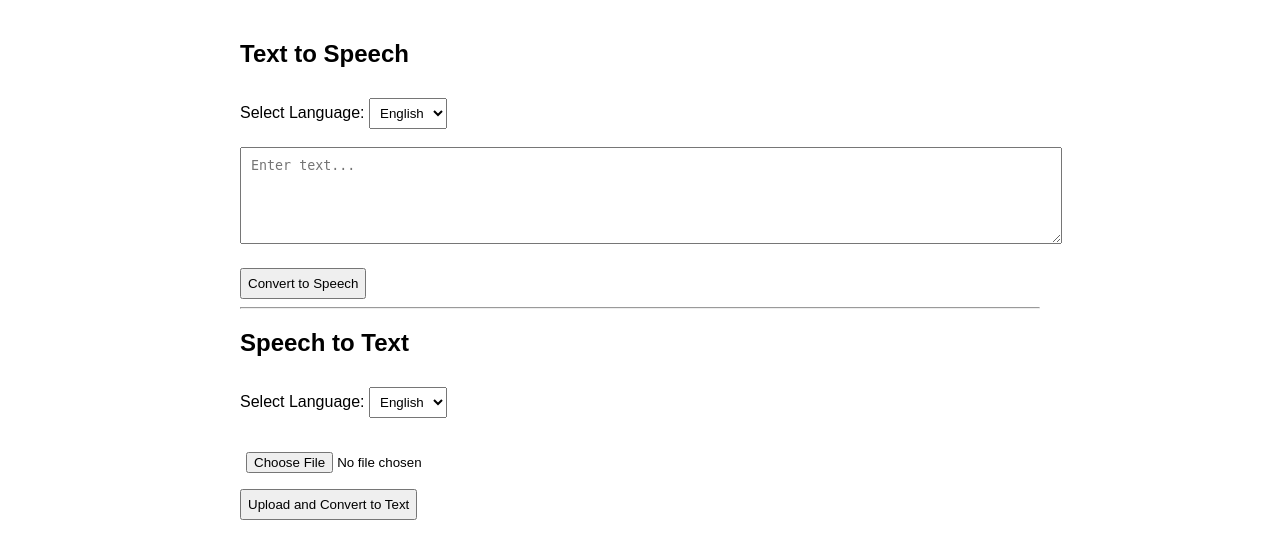
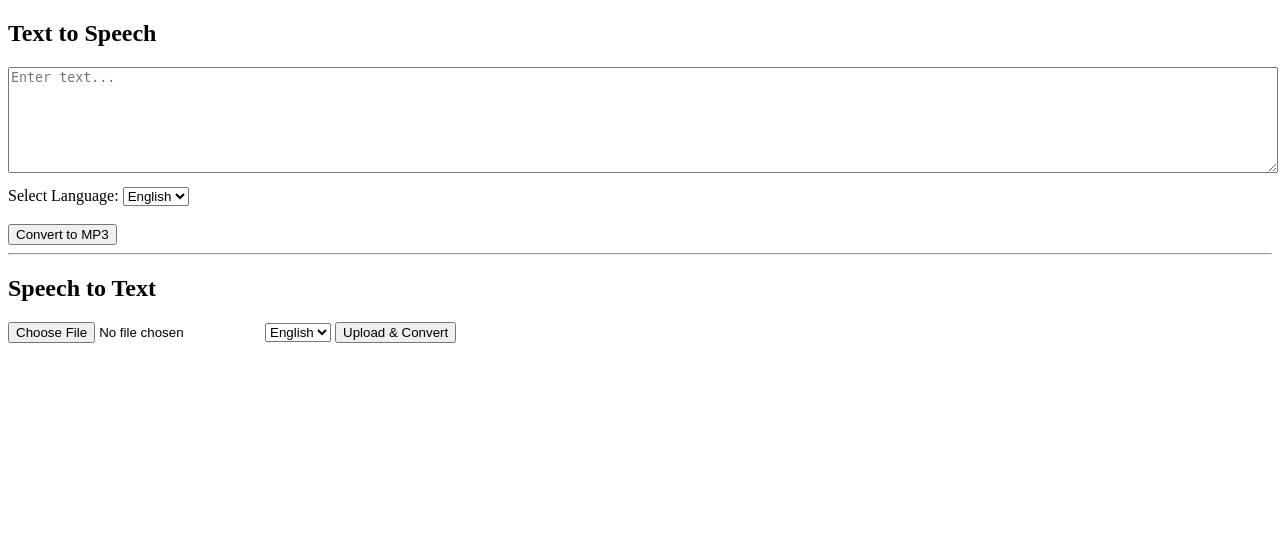
Before and after one commit to yashdhimangethub48/text-speech-app, a Flask app: page / in a window 1280 px wide. Shown: the top 559 px of the page. Run offline with Flask 3, Linux system fonts and the light colour scheme.

Commit message:
Update index.html

```diff
--- a/templates/index.html
+++ b/templates/index.html
@@ -4,46 +4,41 @@
   <meta charset="UTF-8" />
   <title>Text ↔ Speech App</title>
   <style>
-    body { font-family: Arial, sans-serif; max-width: 800px; margin: auto; padding: 20px; }
-    textarea { width: 100%; padding: 10px; margin-bottom: 10px; }
-    select, button, input[type="file"] { margin-top: 10px; padding: 6px; }
+    textarea { width: 100%; height: 100px; margin-bottom: 10px; }
     audio { width: 100%; margin-top: 10px; }
   </style>
 </head>
 <body>
   <h2>Text to Speech</h2>
   <form method="POST">
-    <label for="lang">Select Language:</label>
-    <select name="lang" id="lang">
-      <option value="en" {% if selected_lang == 'en' %}selected{% endif %}>English</option>
-      <option value="hi" {% if selected_lang == 'hi' %}selected{% endif %}>Hindi</option>
+    <textarea name="text_input" placeholder="Enter text...">{{ text_input }}</textarea><br>
+    <label>Select Language:</label>
+    <select name="lang">
+      <option value="en" selected>English</option>
+      <option value="hi">Hindi</option>
     </select><br><br>
-
-    <textarea name="text_input" rows="5" placeholder="Enter text...">{{ text_input }}</textarea><br>
-    <button type="submit">Convert to Speech</button>
+    <button type="submit">Convert to MP3</button>
   </form>
 
   {% if mp3_path %}
-    <p><a href="{{ url_for('download', filename=mp3_path.split('/')[-1]) }}">Download MP3</a></p>
-    <audio controls preload="auto">
-      <source src="{{ url_for('static', filename='uploads/' + mp3_path.split('/')[-1]) }}" type="audio/mpeg">
-      Your browser does not support the audio element.
-    </audio>
+    <h3>Audio Output:</h3>
+    <audio controls>
+      <source src="{{ url_for('download', filename=mp3_path.split('/')[-1]) }}" type="audio/mp3">
+    </audio><br>
+    <a href="{{ url_for('download', filename=mp3_path.split('/')[-1]) }}">Download MP3</a>
   {% endif %}
 
   <hr>
+
   <h2>Speech to Text</h2>
   <form method="POST" enctype="multipart/form-data">
-    <label for="lang">Select Language:</label>
-    <select name="lang" id="lang">
-      <option value="en" {% if selected_lang == 'en' %}selected{% endif %}>English</option>
-      <option value="hi" {% if selected_lang == 'hi' %}selected{% endif %}>Hindi</option>
-    </select><br><br>
-
-    <input type="file" name="audio_file" accept=".mp3"><br>
-    <button type="submit">Upload and Convert to Text</button>
+    <input type="file" name="audio_file" accept=".mp3" required>
+    <select name="lang">
+      <option value="en" selected>English</option>
+      <option value="hi">Hindi</option>
+    </select>
+    <button type="submit">Upload & Convert</button>
   </form>
-
   {% if text_result %}
     <h3>Recognized Text:</h3>
     <p>{{ text_result }}</p>
```
